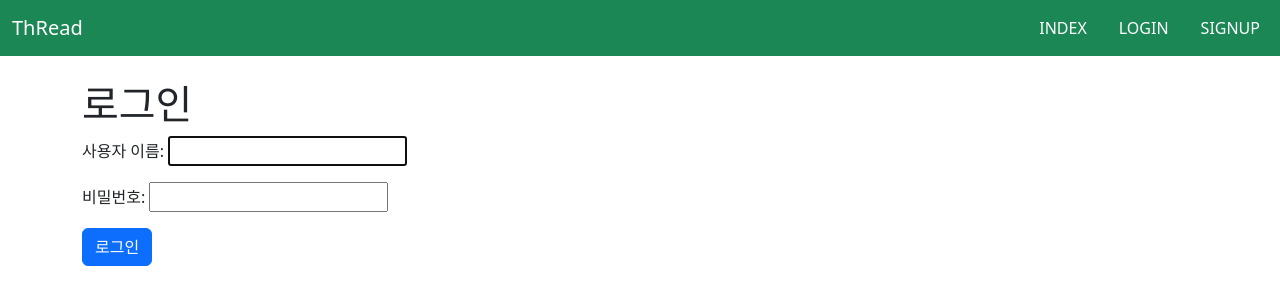
After one commit to yunah02/06-pjt, a Django app: page /accounts/login/ in a window 1280 px wide. The commit adds this page. Shown: the top 305 px of the page. Run offline with Django 5.2, Linux system fonts and the light colour scheme.

Commit message:
feat: login, logout, signup 뷰 구현

```diff
--- /dev/null
+++ b/accounts/templates/accounts/login.html
@@ -0,0 +1,10 @@
+{% extends 'base.html' %}
+
+{% block content %}
+  <h1>로그인</h1>
+  <form action="{% url 'accounts:login' %}" method="POST">
+    {% csrf_token %}
+    {{ form.as_p }}
+    <button type="submit" class="btn btn-primary">로그인</button>
+  </form>
+{% endblock content %}
--- a/accounts/urls.py
+++ b/accounts/urls.py
@@ -1,2 +1,10 @@
+from django.urls import path
+from . import views
+
 app_name = 'accounts'
-urlpatterns = []
+
+urlpatterns = [
+    path('login/', views.login, name='login'),
+    path('logout/', views.logout, name='logout'),
+    path('signup/', views.signup, name='signup'),
+]
--- a/accounts/views.py
+++ b/accounts/views.py
@@ -1,3 +1,42 @@
-from django.shortcuts import render
+from django.shortcuts import render, redirect
+from django.contrib.auth import login as auth_login
+from django.contrib.auth import logout as auth_logout
+from django.contrib.auth.forms import AuthenticationForm
+from django.views.decorators.http import require_http_methods, require_POST
+from .forms import CustomUserCreationForm
 
 # Create your views here.
+@require_http_methods(['GET', 'POST'])
+def login(request):
+    if request.user.is_authenticated:
+        return redirect('admin:index')
+
+    if request.method == 'POST':
+        form = AuthenticationForm(request, data=request.POST)
+        if form.is_valid():
+            auth_login(request, form.get_user())
+            return redirect('admin:index')
+    else:
+        form = AuthenticationForm()
+    return render(request, 'accounts/login.html', {'form':form})
+
+@require_POST
+def logout(request):
+    if request.user.is_authenticated:
+        auth_logout(request)
+    return redirect('admin:index')
+
+@require_http_methods(['GET', 'POST'])
+def signup(request):
+    if request.user.is_authenticated:
+        return redirect('admin:index')
+
+    if request.method == 'POST':
+        form = CustomUserCreationForm(request.POST, request.FILES)
+        if form.is_valid():
+            user = form.save()
+            auth_login(request, user)
+            return redirect('admin:index')
+    else:
+        form = CustomUserCreationForm()
+    return render(request, 'accounts/signup.html', {'form':form})
--- a/templates/base.html
+++ b/templates/base.html
@@ -15,9 +15,7 @@
         <li class="nav-item"><a class="nav-link text-white" href="#">INDEX</a></li>
         {% if request.user.is_authenticated %}
           <li class="nav-item"><a class="nav-link text-white" href="#">CREATE</a></li>
-          <li class="nav-item">
-            <a class="nav-link text-white" href="{% url 'accounts:profile' request.user.username %}">MY PROFILE</a>
-          </li>
+          <li class="nav-item"><a class="nav-link text-white" href="#">MY PROFILE</a></li>
           <li class="nav-item">
             <form action="{% url 'accounts:logout' %}" method="POST">
               {% csrf_token %}
```
Also changed, not shown: accounts/templates/accounts/signup.html (added, +10 -0 lines).
